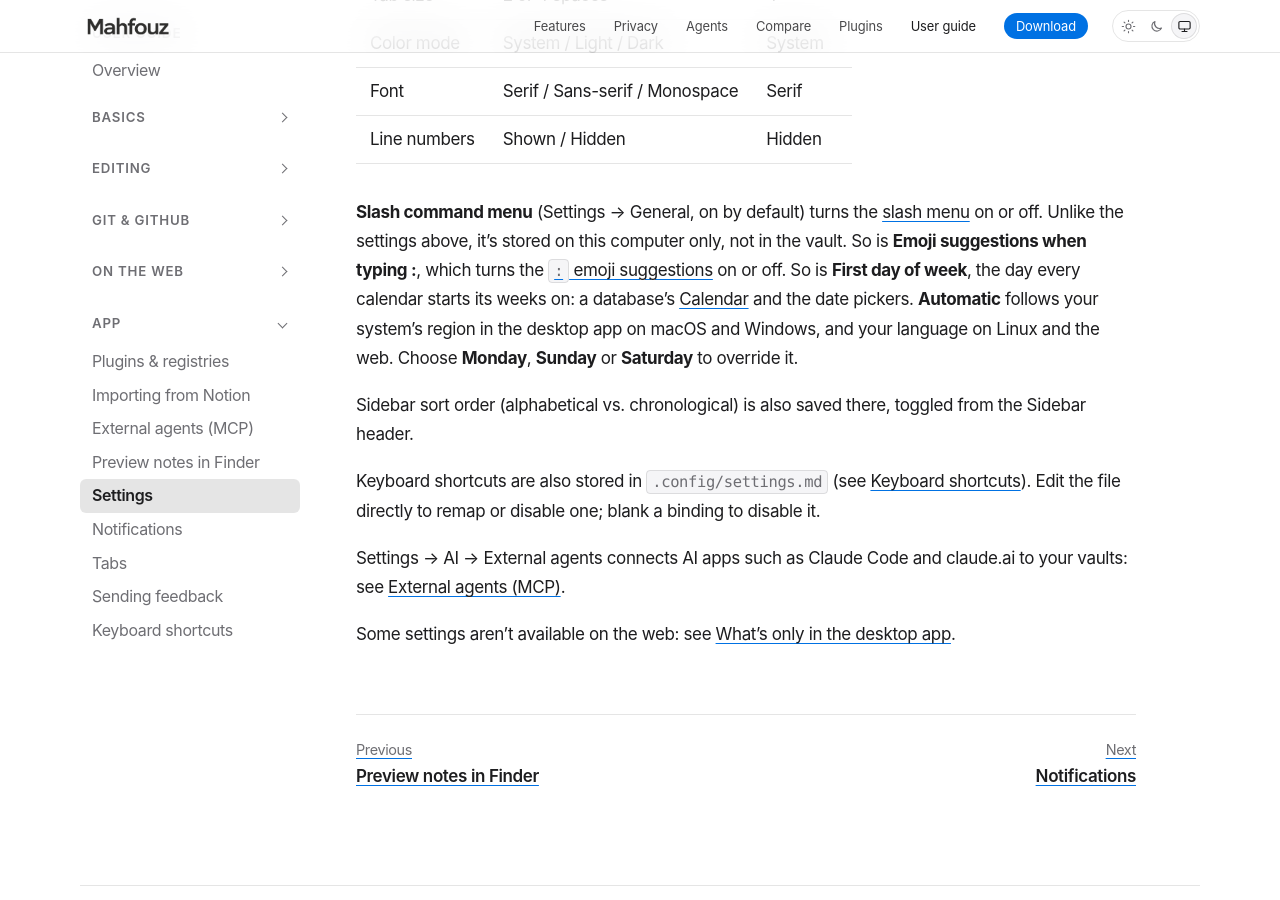
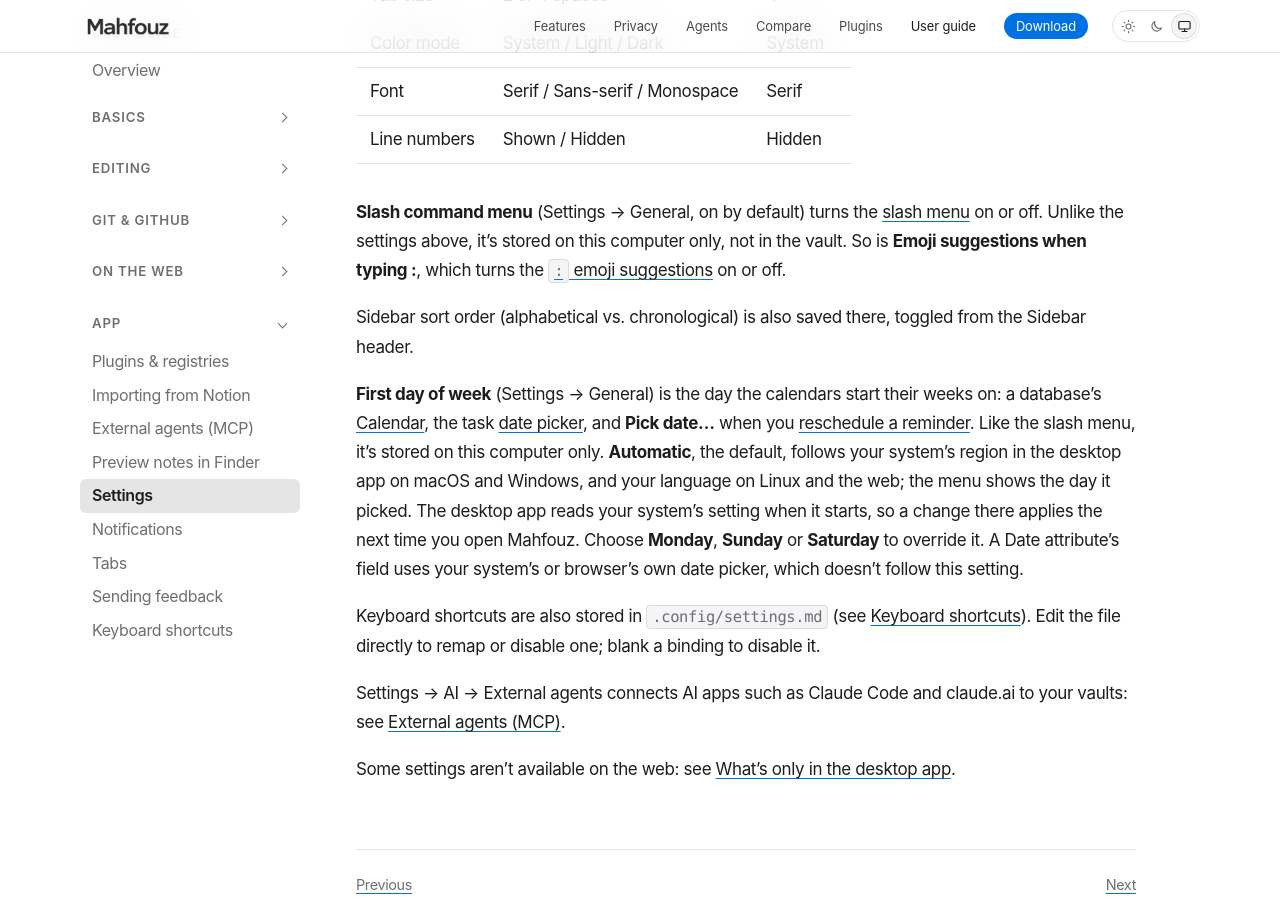
Before and after one commit to mahfouz-app/docs, a Jekyll site: the page built from guide/settings.md, in a window 1280 px wide and 900 px high, scrolled down 397 px. Built offline with Jekyll 4.4.1, drawn with Linux system fonts in a browser that asks for light colours.

Commit message:
Guide: name the calendars First day of week covers, its default and when a system change applies
Co-Authored-By: Claude Opus 5.5 <noreply@anthropic.com>

```diff
--- a/guide/settings.md
+++ b/guide/settings.md
@@ -20,14 +20,22 @@ you can hand-edit):
 [slash menu](/guide/slash-menu/) on or off. Unlike the settings above, it's
 stored on this computer only, not in the vault. So is **Emoji suggestions
 when typing :**, which turns the [`:` emoji suggestions](/guide/slash-menu/#emoji)
-on or off. So is **First day of week**, the day every calendar starts its
-weeks on: a database's [Calendar](/guide/databases/#calendar) and the date
-pickers. **Automatic** follows your system's region in the desktop app on
-macOS and Windows, and your language on Linux and the web. Choose
-**Monday**, **Sunday** or **Saturday** to override it.
+on or off.
 
 Sidebar sort order (alphabetical vs. chronological) is also saved there,
 toggled from the Sidebar header.
+
+**First day of week** (Settings → General) is the day the calendars start
+their weeks on: a database's [Calendar](/guide/databases/#calendar), the task
+[date picker](/guide/tasks/#set-a-date), and **Pick date…** when you
+[reschedule a reminder](/guide/tasks/#reminders). Like the slash menu, it's
+stored on this computer only. **Automatic**, the default, follows your
+system's region in the desktop app on macOS and Windows, and your language on
+Linux and the web; the menu shows the day it picked. The desktop app reads
+your system's setting when it starts, so a change there applies the next
+time you open Mahfouz. Choose **Monday**, **Sunday** or **Saturday** to
+override it. A Date attribute's field uses your system's or browser's own
+date picker, which doesn't follow this setting.
 
 Keyboard shortcuts are also stored in `.config/settings.md` (see [Keyboard shortcuts](/guide/shortcuts/)).
 Edit the file directly to remap or disable one; blank a binding to
```
